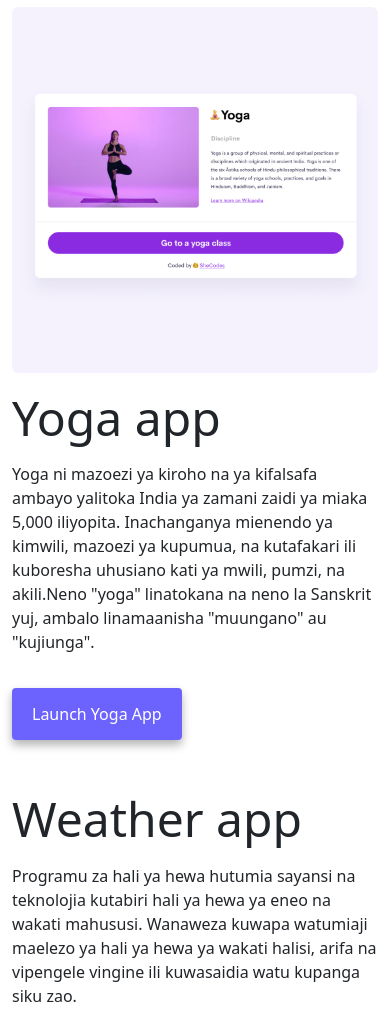
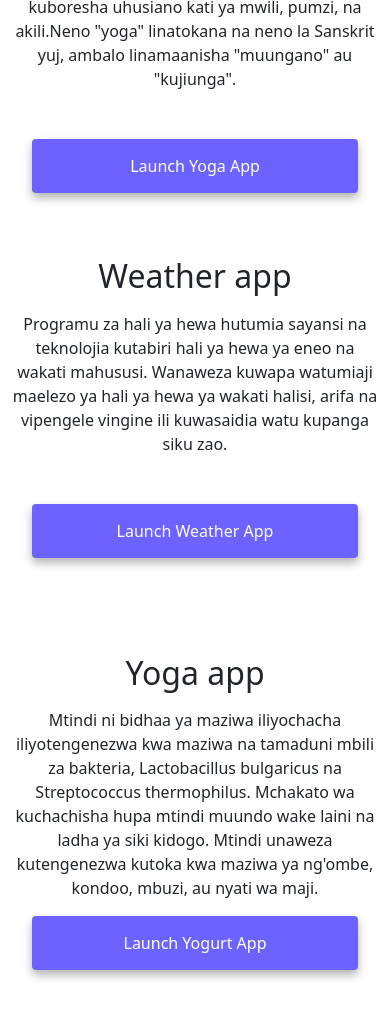
Before and after one commit to KenJohn28/SEO-Homework, a plain HTML site: page index.html in a window 390 px wide. Shown: the part 633-1644 px from the top of the page. Drawn offline with nearby package versions, Linux system fonts and the light colour scheme.

Commit message:
Added in media queries to make website more responsive

```diff
--- a/index.html
+++ b/index.html
@@ -89,12 +89,12 @@
         <div class="col-sm-6">
           <img
             src="images/yoga-app.png"
-            class="img-fluid rounded"
+            class="img-fluid rounded d-none d-sm-block"
             alt="woman in a yoga pose"
           />
         </div>
         <div class="col-sm-6">
-          <h2 class="text-start mt-3 mb-3">Yoga app</h2>
+          <h2 class="mt-3 mb-3">Yoga app</h2>
           <p class="primary-info">
             Yoga ni mazoezi ya kiroho na ya kifalsafa ambayo yalitoka India ya
             zamani zaidi ya miaka 5,000 iliyopita. Inachanganya mienendo ya
@@ -104,7 +104,7 @@
           </p>
           <div class="mt-5">
             <a
-              class="primary-button"
+              class="project-link primary-button"
               href="#"
               role="button"
               title="KJ Does Yoga"
@@ -115,7 +115,7 @@
       </div>
       <div class="row mt-5">
         <div class="col-sm-6">
-          <h2 class="text-start mt-3 mb-3">Weather app</h2>
+          <h2 class="mt-3 mb-3">Weather app</h2>
           <p class="primary-info">
             Programu za hali ya hewa hutumia sayansi na teknolojia kutabiri hali
             ya hewa ya eneo na wakati mahususi. Wanaweza kuwapa watumiaji
@@ -124,7 +124,7 @@
           </p>
           <div class="mt-5 mb-5">
             <a
-              class="primary-button"
+              class="project-link primary-button"
               href="#"
               role="button"
               title="KJ Knows the Weather"
@@ -135,7 +135,7 @@
         <div class="col-sm-6">
           <img
             src="images/weather.png"
-            class="img-fluid rounded"
+            class="img-fluid rounde d-none d-sm-block"
             alt="woman in a yoga pose"
           />
         </div>
@@ -144,12 +144,12 @@
         <div class="col-sm-6">
           <img
             src="images/yogurt.png"
-            class="img-fluid rounded"
+            class="img-fluid rounded d-none d-sm-block"
             alt="bowl of yogurt"
           />
         </div>
         <div class="col-sm-6">
-          <h2 class="text-start mt-3 mb-3">Yoga app</h2>
+          <h2 class="mb-3">Yoga app</h2>
           <p class="primary-info">
             Mtindi ni bidhaa ya maziwa iliyochacha iliyotengenezwa kwa maziwa na
             tamaduni mbili za bakteria, Lactobacillus bulgaricus na
@@ -158,9 +158,9 @@
             kutengenezwa kutoka kwa maziwa ya ng'ombe, kondoo, mbuzi, au nyati
             wa maji.
           </p>
-          <div class="mt-5">
+          <div class="mb-5">
             <a
-              class="primary-button"
+              class="project-link primary-button"
               href="#"
               role="button"
               title="Kj Loves Yogurt"
--- a/src/style.css
+++ b/src/style.css
@@ -5,7 +5,7 @@
 }
 
 body {
-  margin-top: 100px;
+  margin: 100px 0px;
 }
 
 h1,
@@ -105,3 +105,22 @@ p .primary-info {
   background-color: white;
   color: var(--primary-color);
 }
+
+@media (max-width: 576px) {
+  h1 {
+    line-height: 1.5;
+    font-size: 48px;
+  }
+  h2 {
+    font-size: 32px;
+    text-align: center;
+  }
+  p {
+    text-align: center;
+  }
+  .project-link {
+    display: block;
+    text-align: center;
+    margin: 0 20px;
+  }
+}
```
Also changed, not shown: about.html (+3 -3 lines).
